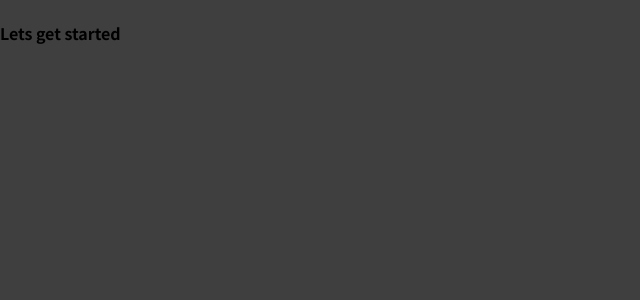
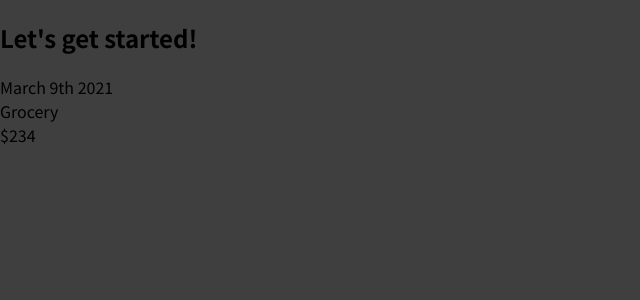
Before and after one commit to SuryaKrishnaMoorthy/expense-tracker, a React (Create React App) app: page / in a window 1280 px wide. Shown: the top 300 px of the page, without its empty margins (0-640 px from the left). Built offline with nearby package versions, Linux system fonts and the light colour scheme.

Commit message:
add expense item

```diff
--- a/src/App.js
+++ b/src/App.js
@@ -1,7 +1,12 @@
+// import React from 'react';
+
+import ExpenseItem from './components/ExpenseItem';
+
 function App() {
   return (
     <div>
-      <h4>Lets get started</h4>
+      <h2>Let's get started!</h2>
+      <ExpenseItem />
     </div>
   );
 }
--- /dev/null
+++ b/src/components/ExpenseItem.js
@@ -0,0 +1,11 @@
+const ExpenseItem = () => {
+	return (
+		<div>
+			<div>March 9th 2021</div>
+			<div>Grocery</div>
+			<div>$234</div>
+		</div>
+	)
+}
+
+export default ExpenseItem;
```
